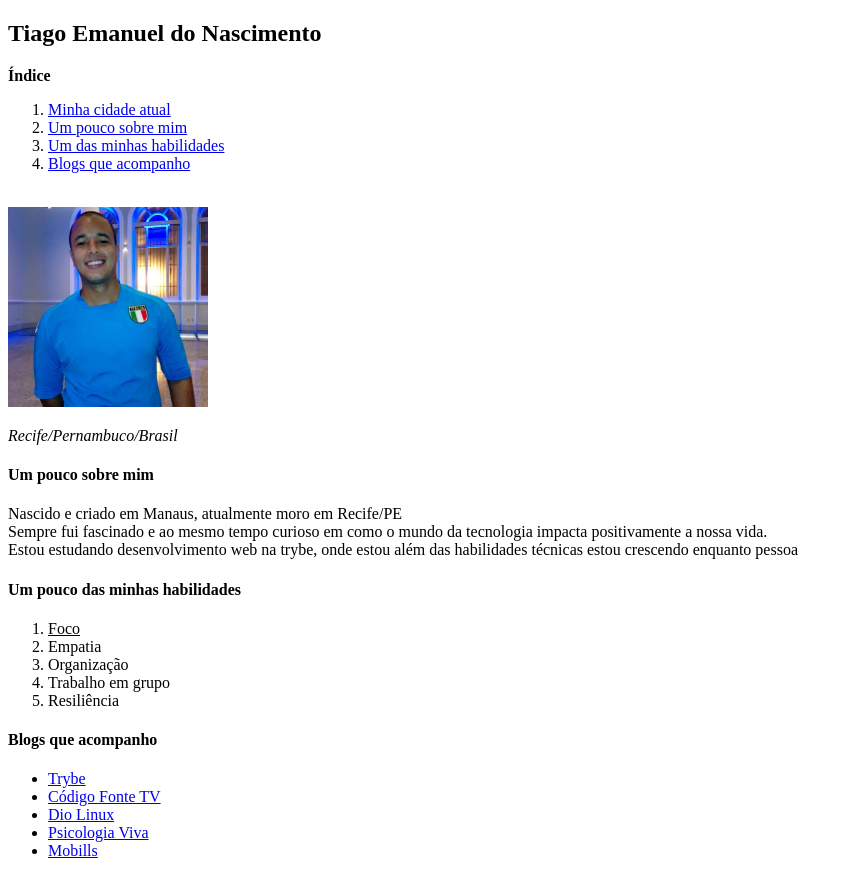
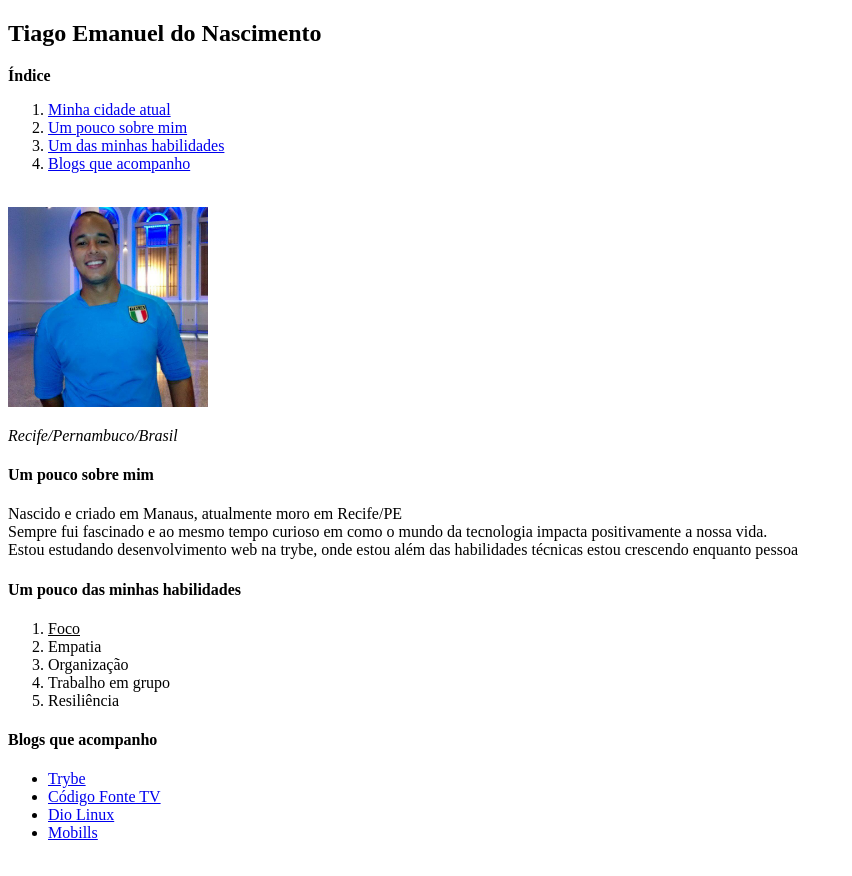
Before and after one commit to TiagoEmanuel8/tiago.portifolio, a plain HTML site: page index.html in a window 1280 px wide. Shown: the whole page, without its empty margins (0-852 px from the left). Drawn offline with Linux system fonts and the light colour scheme.

```diff
--- a/index.html
+++ b/index.html
@@ -50,7 +50,6 @@
         <li><a href="https://blog.betrybe.com/" target="_blank">Trybe</a></li>
         <li><a href="https://www.codigofonte.com.br/tag/blog" target="_blank">Código Fonte TV</a></li>
         <li><a href="https://diolinux.com.br/" target="_blank">Dio Linux</a></li>
-        <li><a href="https://blog.psicologiaviva.com.br/" target="_blank">Psicologia Viva</a></li>
         <li><a href="https://www.mobills.com.br/blog/" target="_blank">Mobills</a></li>
     </ul>
 
```
